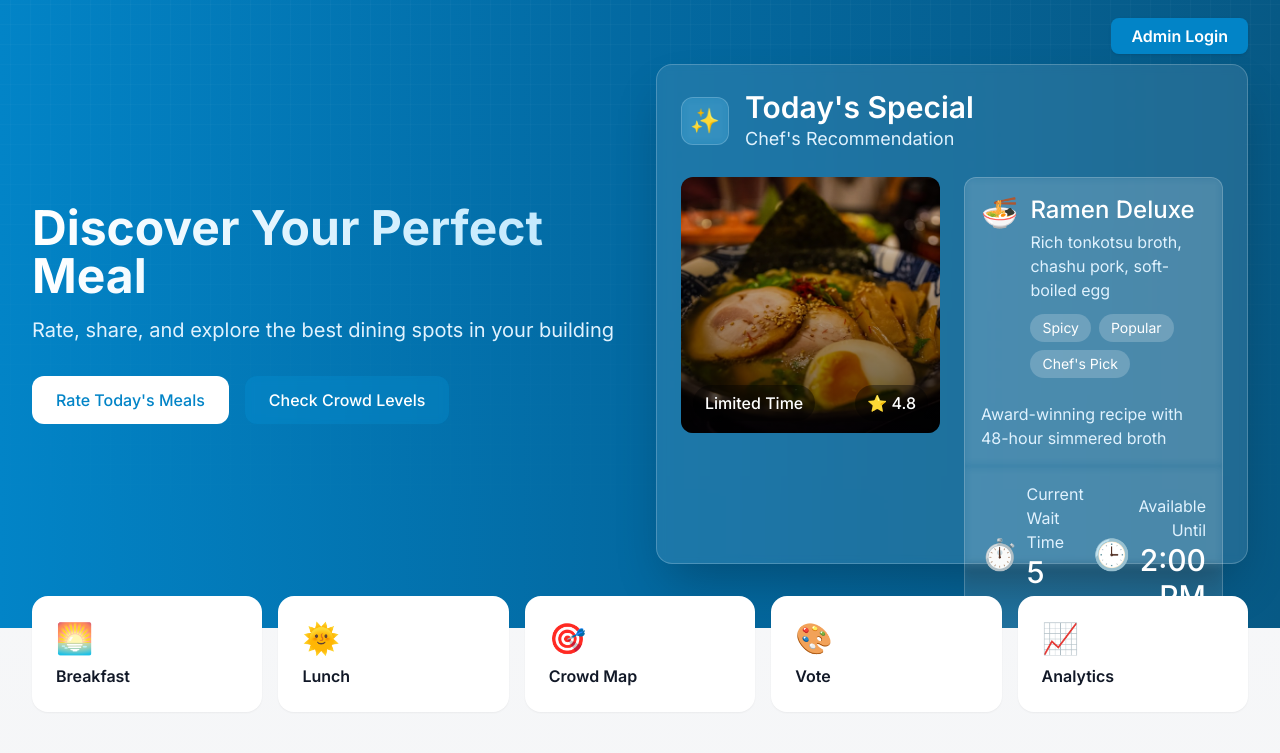
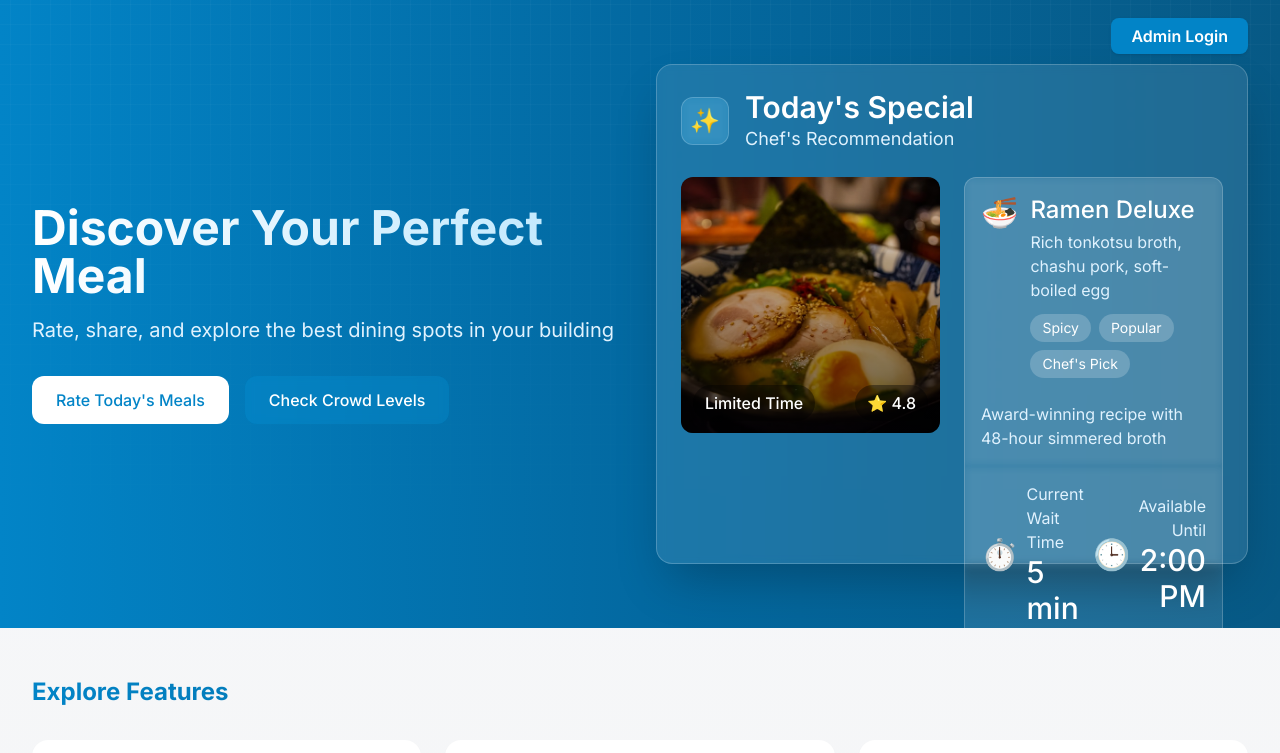
Before and after one commit to kelsokumar/lunchaos, a Next.js app: page / in a window 1280 px wide. Shown: the top 753 px of the page. Built offline with nearby package versions, Linux system fonts and the light colour scheme.

Commit message:
Remove redundant cards

```diff
--- a/src/app/page.tsx
+++ b/src/app/page.tsx
@@ -125,47 +125,6 @@ export default function Home() {
         </div>
       </div>
 
-      {/* Quick Actions */}
-      <div className="max-w-7xl mx-auto px-4 sm:px-6 lg:px-8 -mt-8">
-        <div className="grid grid-cols-2 md:grid-cols-5 gap-4">
-          <Link href="/rate/breakfast" className="card hover:shadow-lg transition-all duration-300 hover:-translate-y-1 group relative">
-            <div className="text-3xl mb-2">🌅</div>
-            <h3 className="font-semibold">Breakfast</h3>
-            <div className="absolute inset-0 bg-primary-600/90 text-white rounded-2xl opacity-0 group-hover:opacity-100 transition-opacity duration-200 flex items-center justify-center p-4 text-center">
-              Rate your breakfast experience and help others find the best morning meals
-            </div>
-          </Link>
-          <Link href="/rate/lunch" className="card hover:shadow-lg transition-all duration-300 hover:-translate-y-1 group relative">
-            <div className="text-3xl mb-2">🌞</div>
-            <h3 className="font-semibold">Lunch</h3>
-            <div className="absolute inset-0 bg-primary-600/90 text-white rounded-2xl opacity-0 group-hover:opacity-100 transition-opacity duration-200 flex items-center justify-center p-4 text-center">
-              Share your lunch experience and help others make better choices
-            </div>
-          </Link>
-          <Link href="/crowd" className="card hover:shadow-lg transition-all duration-300 hover:-translate-y-1 group relative">
-            <div className="text-3xl mb-2">🎯</div>
-            <h3 className="font-semibold">Crowd Map</h3>
-            <div className="absolute inset-0 bg-primary-600/90 text-white rounded-2xl opacity-0 group-hover:opacity-100 transition-opacity duration-200 flex items-center justify-center p-4 text-center">
-              Find the perfect spot with real-time occupancy data
-            </div>
-          </Link>
-          <Link href="/vote" className="card hover:shadow-lg transition-all duration-300 hover:-translate-y-1 group relative">
-            <div className="text-3xl mb-2">🎨</div>
-            <h3 className="font-semibold">Vote</h3>
-            <div className="absolute inset-0 bg-primary-600/90 text-white rounded-2xl opacity-0 group-hover:opacity-100 transition-opacity duration-200 flex items-center justify-center p-4 text-center">
-              Vote for your favorite dishes and discover popular meals
-            </div>
-          </Link>
-          <Link href="/analytics" className="card hover:shadow-lg transition-all duration-300 hover:-translate-y-1 group relative">
-            <div className="text-3xl mb-2">📈</div>
-            <h3 className="font-semibold">Analytics</h3>
-            <div className="absolute inset-0 bg-primary-600/90 text-white rounded-2xl opacity-0 group-hover:opacity-100 transition-opacity duration-200 flex items-center justify-center p-4 text-center">
-              Explore trends, insights, and top contributors
-            </div>
-          </Link>
-        </div>
-      </div>
-
       {/* Main Features */}
       <div className="max-w-7xl mx-auto px-4 sm:px-6 lg:px-8 py-12">
         <h2 className="text-2xl font-bold mb-8 bg-clip-text text-transparent bg-gradient-to-r from-primary-600 to-primary-800">
```
